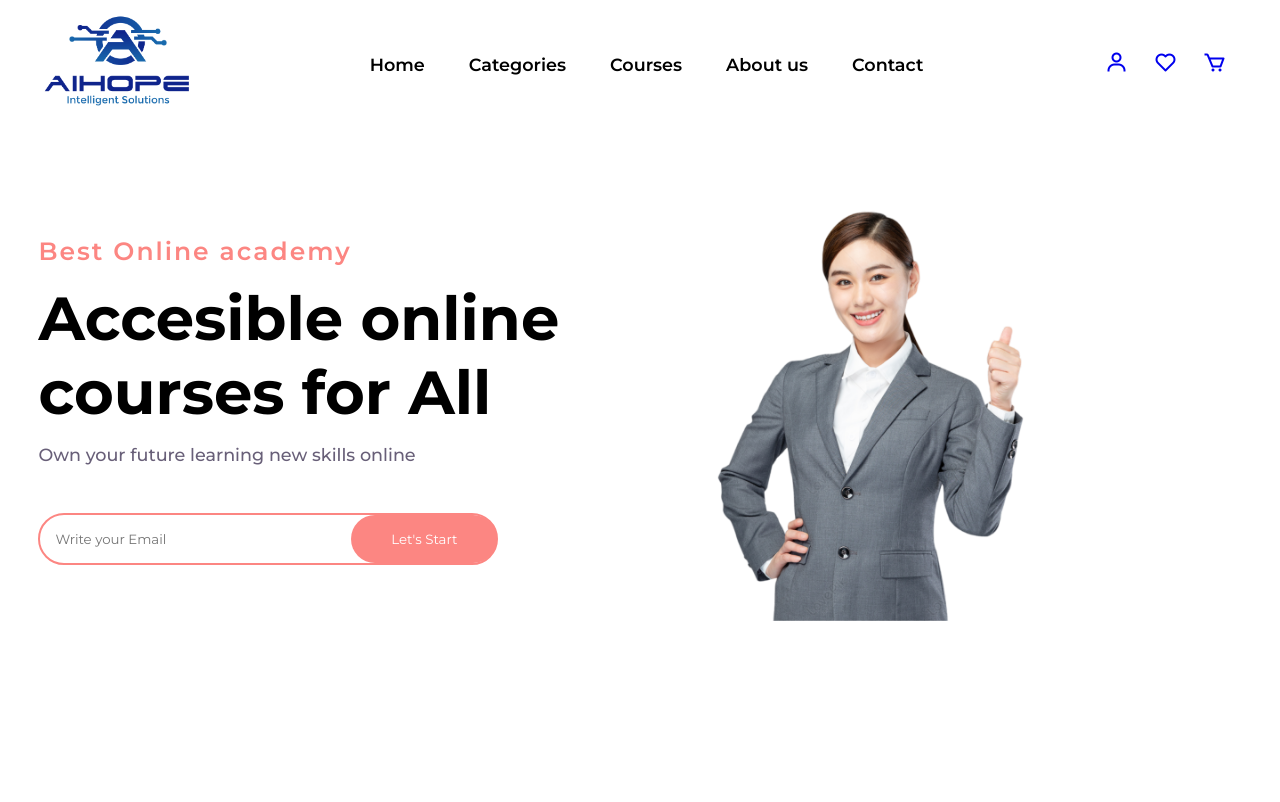
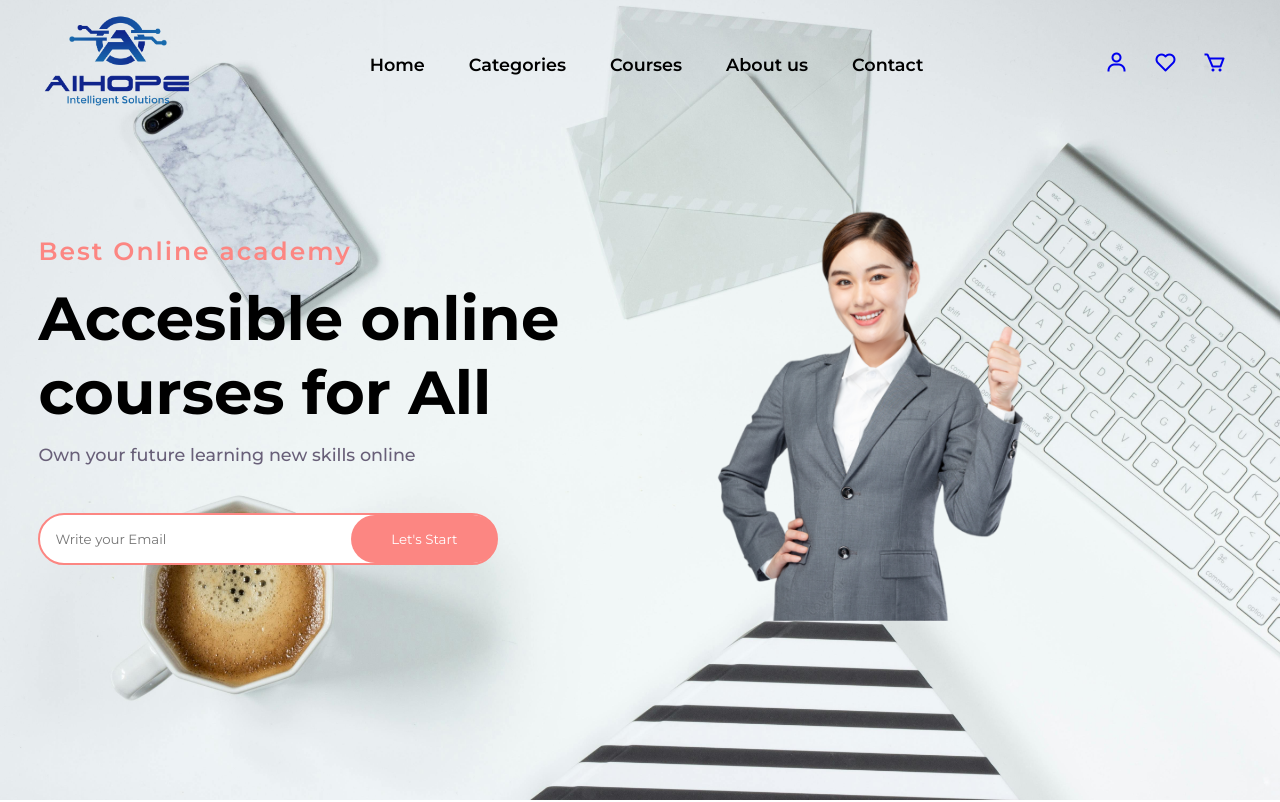
Before and after one commit to aashikrasool/aashikrasool.github.io, a plain HTML site: page index.html in a window 1280 px wide. Shown: the top 802 px of the page. Drawn offline with nearby package versions, Linux system fonts and the light colour scheme.

Commit message:
Update style.css

```diff
--- a/css/style.css
+++ b/css/style.css
@@ -86,7 +86,7 @@ section{
     position: relative;
     height: 100vh;
     width: 100%;
-    background: url(../img/background.png);
+    background: url(../img/background.jpg);
     background-size: cover;
     background-position: center;
     display: grid;
```
